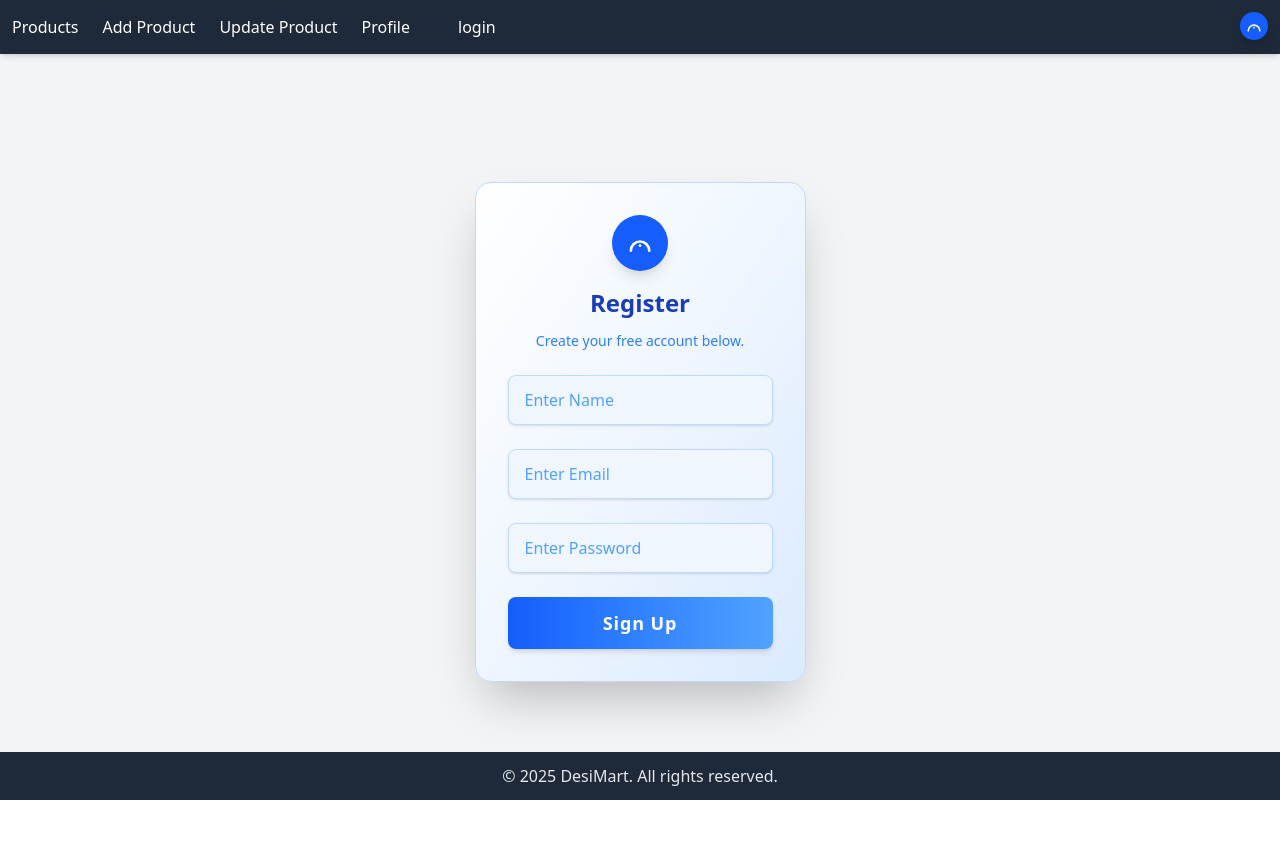
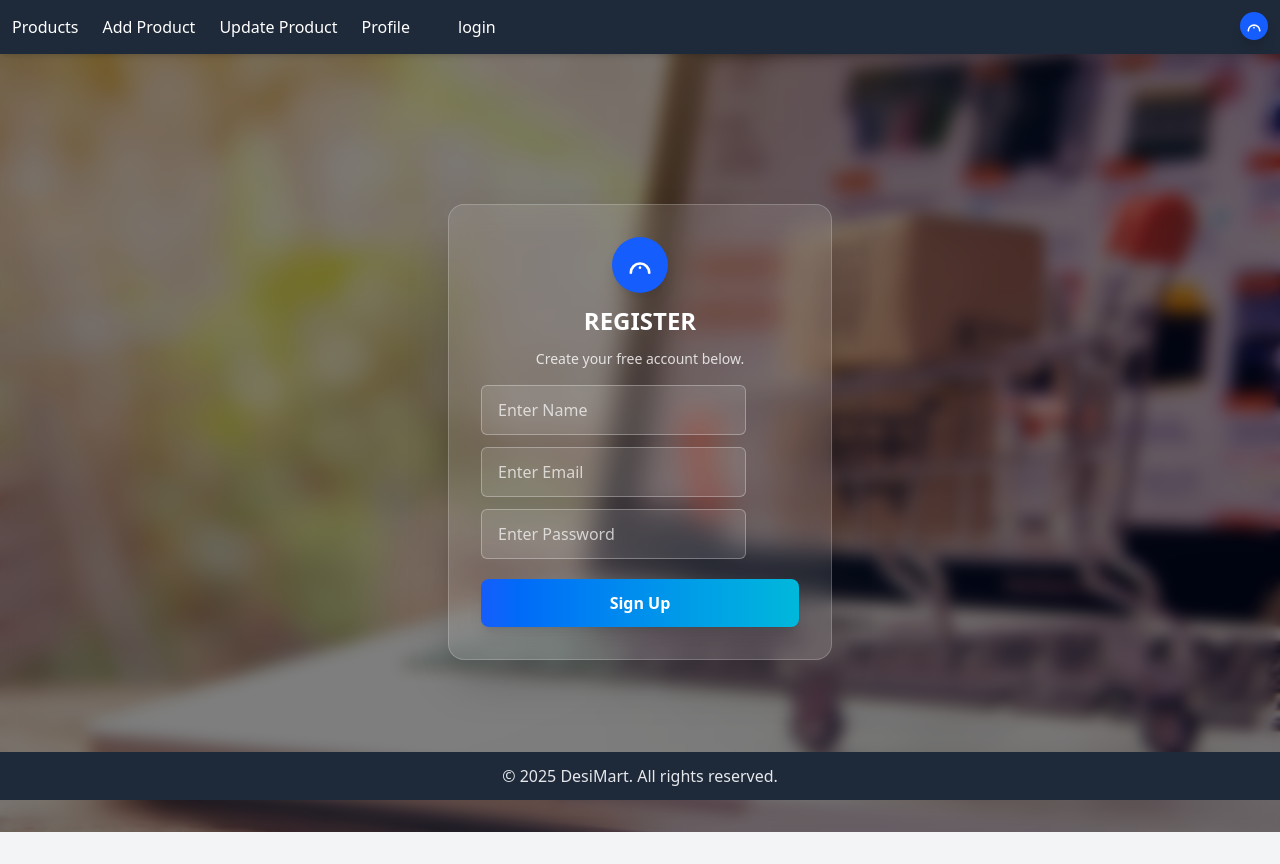
Before and after one commit to PranavvBhatt/ecomDashboard, a React (Vite) app in the folder frontend/: page /signup in a window 1280 px wide. Before the commit the page ends 800 px from the top, so only its background shows below. Built offline with nearby package versions, Linux system fonts and the light colour scheme.

Commit message:
Update SignUp.jsx

```diff
--- a/frontend/src/components/SignUp.jsx
+++ b/frontend/src/components/SignUp.jsx
@@ -40,19 +40,30 @@ const SignUp = () => {
       result = await result.json();
       localStorage.setItem("user", JSON.stringify(result));
       if (result) {
+        toast.success("Registration successful!");
         navigate("/");
       }
     } catch (err) {
-      alert("Registration failed!");
+      toast.error("Registration failed!");
     }
   };
 
   return (
+    <div className="relative min-h-screen w-full">
+      {/* Background Image */}
+      <div
+        className="absolute inset-0 bg-cover bg-center bg-no-repeat"
+        style={{ backgroundImage: "url('/login.jpg')" }}
+      ></div>
 
-    <div className="max-w-sm mx-auto mt-16 p-8 bg-gradient-to-br from-white via-blue-50 to-blue-100 rounded-2xl shadow-2xl flex flex-col gap-6 border border-blue-200">
+      {/* Overlay */}
+      <div className="absolute inset-0 bg-black/50 backdrop-blur-sm z-0"></div>
 
-      <div className="flex flex-col items-center gap-2">
-        <span className="inline-flex items-center justify-center bg-blue-600 text-white rounded-full w-14 h-14 shadow-lg mb-2">
+      {/* Signup Form */}
+      <div className="relative z-10 flex items-center justify-center min-h-screen px-4">
+        <div className="max-w-sm w-full p-8 bg-white/10 backdrop-blur-md border border-white/20 rounded-2xl shadow-2xl text-white">
+          <div className="flex flex-col items-center gap-3 mb-4">
+            <div className="bg-blue-600 text-white w-14 h-14 rounded-full flex items-center justify-center shadow-lg">
               <svg
                 className="w-8 h-8"
                 fill="none"
@@ -64,19 +75,17 @@ const SignUp = () => {
                   strokeLinecap="round"
                   strokeLinejoin="round"
                   d="M5.121 17.804A6 6 0 1118.93 17.804M12 14v.01"
-            ></path>
+                />
               </svg>
-        </span>
-        <h1 className="text-2xl font-extrabold text-center text-blue-800 mb-1">
-          Register
-        </h1>
-        <p className="text-blue-500 text-center text-sm">
+            </div>
+            <h1 className="text-2xl font-extrabold text-center">REGISTER</h1>
+            <p className="text-sm text-center text-white/80">
               Create your free account below.
             </p>
           </div>
 
           <input
-        className="inputbox px-4 py-3 border border-blue-200 rounded-lg focus:outline-none focus:ring-2 focus:ring-blue-400 transition bg-blue-50 placeholder-blue-400 text-blue-900 shadow-sm"
+            className="px-4 py-3 mb-3 rounded-md border border-white/30 bg-white/10 text-white placeholder-white/70 focus:outline-none focus:ring-2 focus:ring-blue-400"
             type="text"
             value={name}
             onChange={(e) => setName(e.target.value)}
@@ -85,7 +94,7 @@ const SignUp = () => {
           />
 
           <input
-        className="inputbox px-4 py-3 border border-blue-200 rounded-lg focus:outline-none focus:ring-2 focus:ring-blue-400 transition bg-blue-50 placeholder-blue-400 text-blue-900 shadow-sm"
+            className="px-4 py-3 mb-3 rounded-md border border-white/30 bg-white/10 text-white placeholder-white/70 focus:outline-none focus:ring-2 focus:ring-blue-400"
             type="email"
             value={email}
             onChange={(e) => setEmail(e.target.value)}
@@ -94,7 +103,7 @@ const SignUp = () => {
           />
 
           <input
-        className="inputbox px-4 py-3 border border-blue-200 rounded-lg focus:outline-none focus:ring-2 focus:ring-blue-400 transition bg-blue-50 placeholder-blue-400 text-blue-900 shadow-sm"
+            className="px-4 py-3 mb-5 rounded-md border border-white/30 bg-white/10 text-white placeholder-white/70 focus:outline-none focus:ring-2 focus:ring-blue-400"
             type="password"
             value={password}
             onChange={(e) => setPassword(e.target.value)}
@@ -104,10 +113,12 @@ const SignUp = () => {
 
           <button
             onClick={handleLogin}
-        className="w-full bg-gradient-to-r from-blue-600 to-blue-400 hover:from-blue-800 hover:to-cyan-500 text-white font-bold py-3 rounded-lg shadow-md transition-all duration-300 transform hover:-translate-y-1 hover:shadow-xl text-lg tracking-wider"
+            className="w-full bg-gradient-to-r from-blue-600 to-cyan-500 hover:from-blue-800 hover:to-blue-600 text-white font-bold py-3 rounded-lg shadow-lg transition duration-300"
           >
             Sign Up
           </button>
+        </div>
+      </div>
     </div>
   );
 };
```
Lines whose indentation alone changed are shown as unchanged.
